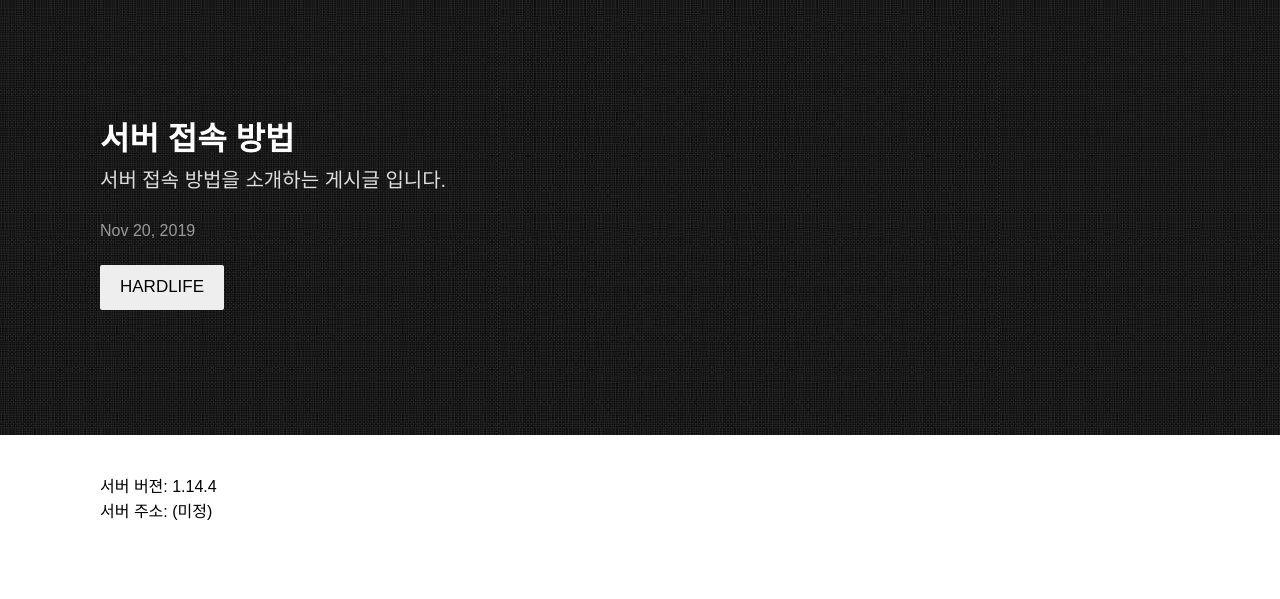
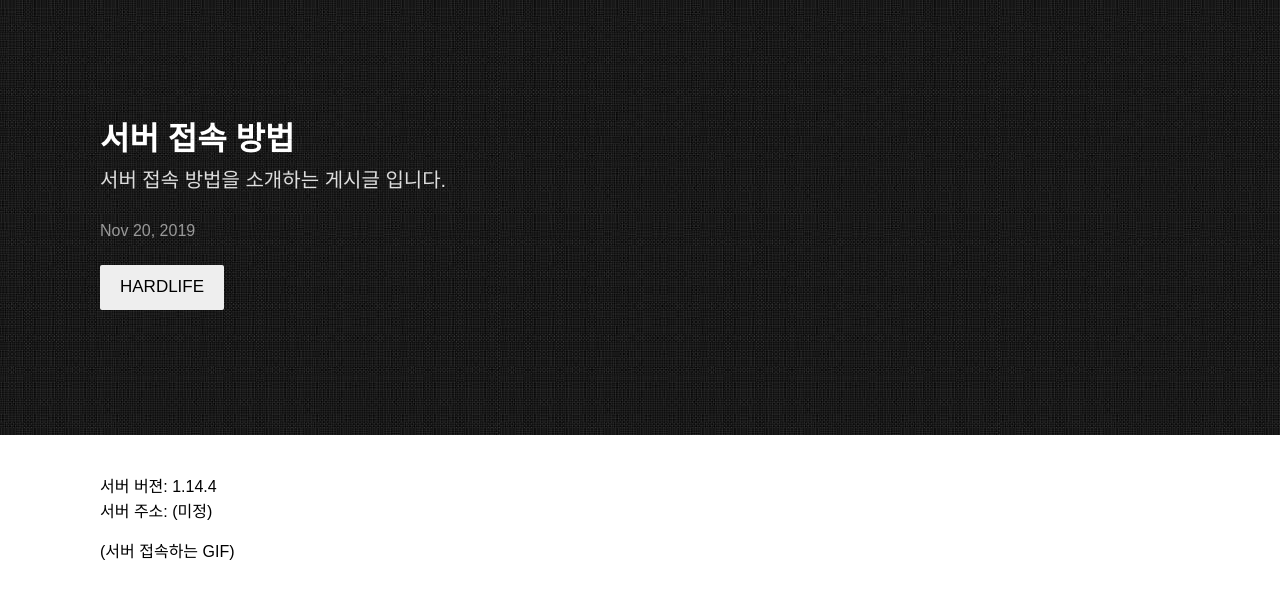
Before and after one commit to dueilee0/dueilee0.github.io, a Jekyll site: the page built from _posts/2019-11-20-서버-접속-방법.markdown, in a window 1280 px wide. Shown: the top 599 px of the page. Built offline with Jekyll 4.4.1, drawn with Linux system fonts in a browser that asks for light colours; some web fonts are replaced.

Commit message:
Update 2019-11-20-서버-접속-방법.markdown

```diff
--- a/_posts/2019-11-20-서버-접속-방법.markdown
+++ b/_posts/2019-11-20-서버-접속-방법.markdown
@@ -7,3 +7,5 @@ categories: HARDLIFE
 ---
 서버 버젼: 1.14.4
 서버 주소: (미정)
+
+(서버 접속하는 GIF)
```
